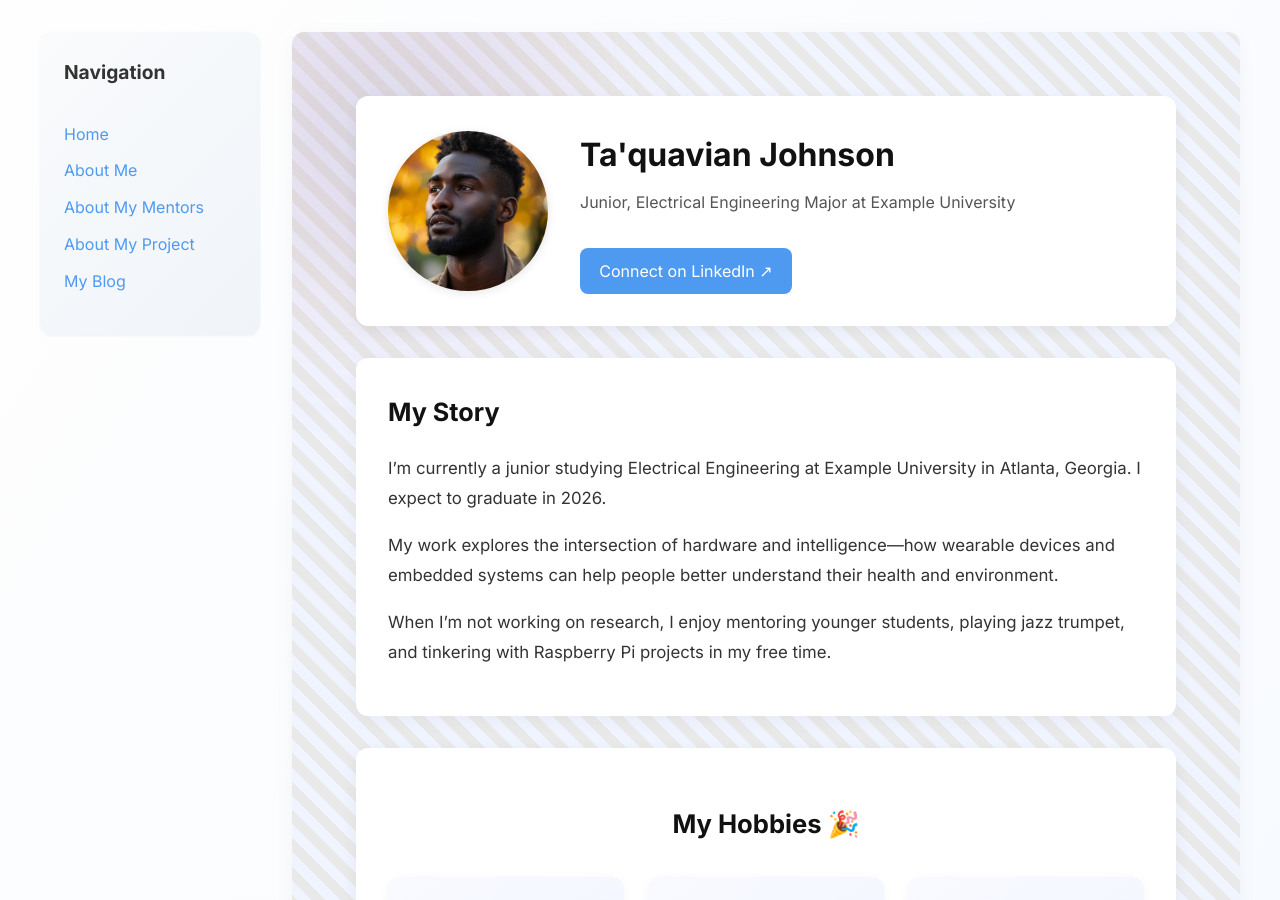
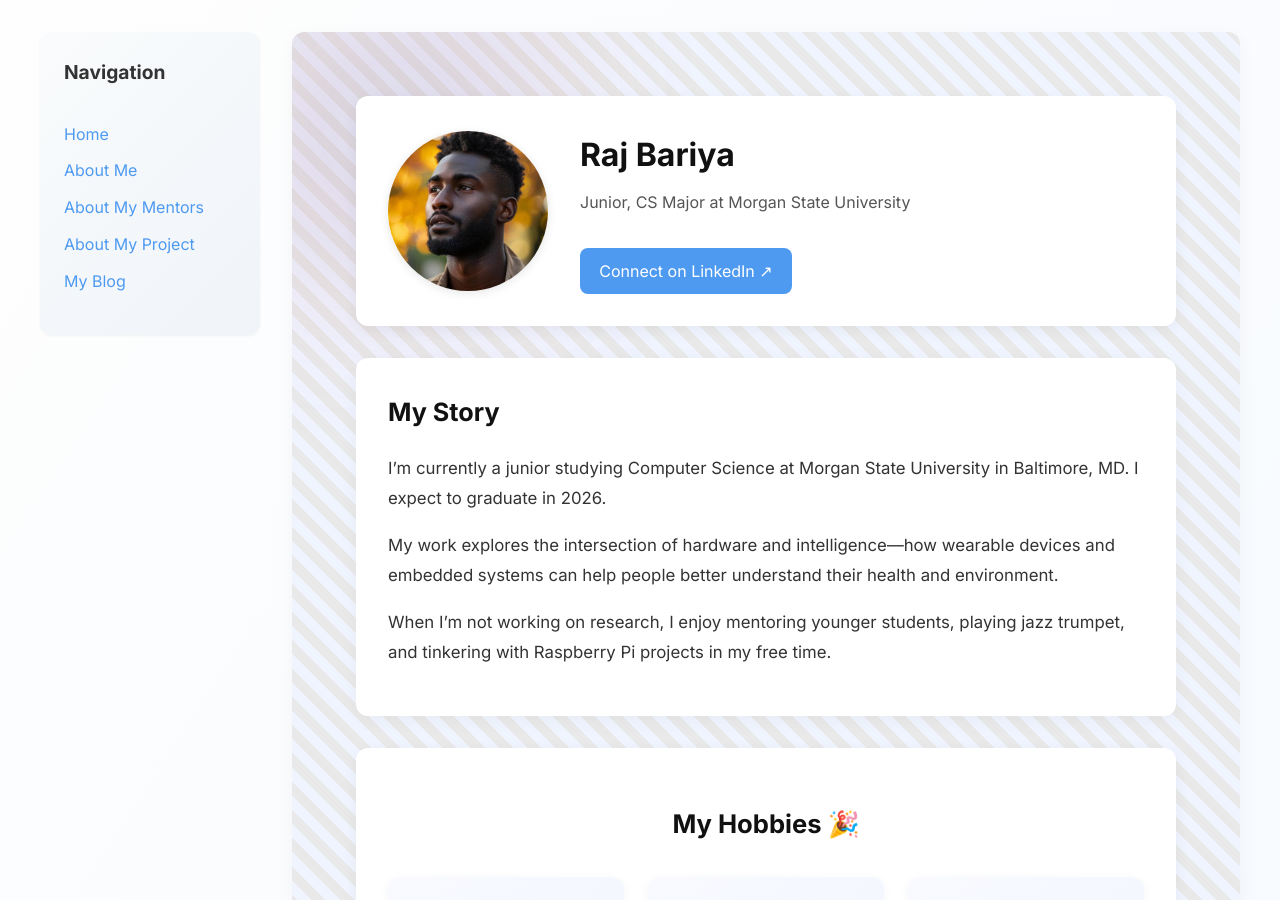
Before and after one commit to rajbariyaa/rajbariyaa.github.io, a Jekyll site: the page built from pages/about-me.md, in a window 1280 px wide and 900 px high. Built offline with Jekyll 4.4.1, drawn with Linux system fonts in a browser that asks for light colours.

Commit message:
Update about-me.md

```diff
--- a/pages/about-me.md
+++ b/pages/about-me.md
@@ -4,12 +4,12 @@ title: About Me
 permalink: /about-me.html
 
 about:
-  name: Ta'quavian Johnson
-  role: Junior, Electrical Engineering Major at Example University
+  name: Raj Bariya
+  role: Junior, CS Major at Morgan State University
   image: /assets/images/me.jpg
-  linkedin: https://www.linkedin.com/in/taquavian-johnson/
+  linkedin: https://www.linkedin.com/in/raj-bariya/
   bio: |
-    I’m currently a junior studying Electrical Engineering at Example University in Atlanta, Georgia. I expect to graduate in 2026.
+    I’m currently a junior studying Computer Science at Morgan State University in Baltimore, MD. I expect to graduate in 2026.
 
     My work explores the intersection of hardware and intelligence—how wearable devices and embedded systems can help people better understand their health and environment.
 
```
